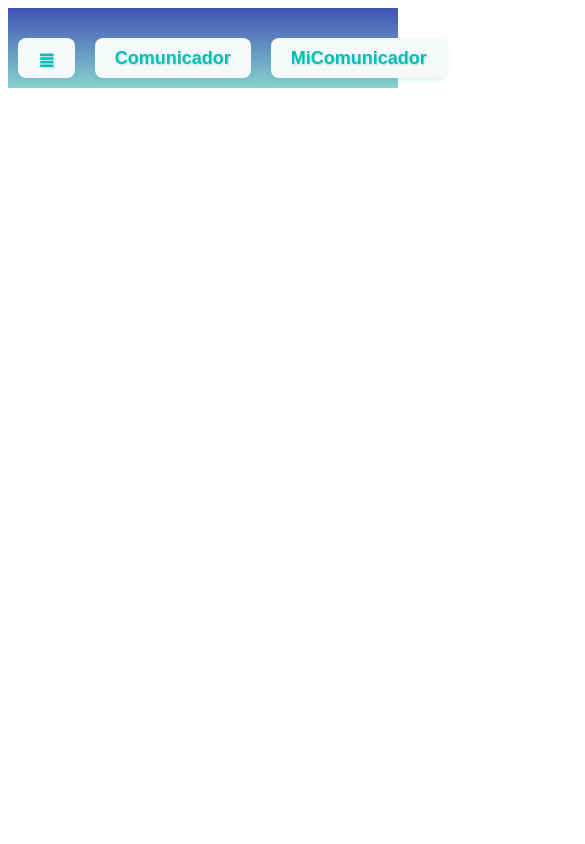
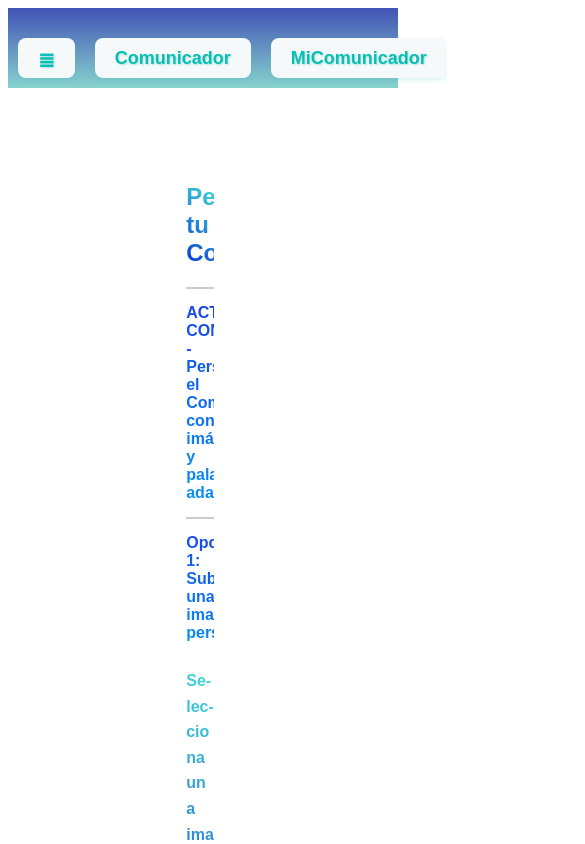
Before and after one commit to cristinavoda/Comunicapp, a Vue app: page /funcionamiento in a window 390 px wide. Shown: the top 844 px of the page, 585 px wide, since content can reach past the window. Built offline with nearby package versions, Linux system fonts and the light colour scheme.

Commit message:
estilos media querry3

```diff
--- a/src/views/Funcionamiento.vue
+++ b/src/views/Funcionamiento.vue
@@ -48,12 +48,12 @@
 <style scoped>
 .about {
   font-family: 'Poppins', sans-serif;
-  margin: 600px;
-  max-width: 90%;
+  margin: 20px auto;
+  max-width: 600px;
   width: 90%;
   padding: 20px;
-
-}
+  box-sizing: border-box;
+  text-align: left; }
 
 h1 {
   font-size: xx-large;
@@ -62,7 +62,7 @@ h1 {
   -webkit-background-clip: text;
   -webkit-text-fill-color: transparent;
   display: block;
-  text-align: center;
+  text-align: left;
   margin: 0 0 20px 0;
 }
 
@@ -75,7 +75,7 @@ p {
   font-weight: 800;
   line-height: 1.6;
   text-align: left;
-    white-space: normal !important;
+  white-space: normal !important;
   word-break: break-word;
   overflow-wrap: break-word;
   hyphens: auto;
@@ -95,6 +95,7 @@ h2, h3, h4, h5 {
 h2, h3, h4, h5 {
   font-size: medium;
   font-weight: bold;
+  text-align: left;
 }
 
 .step {
@@ -105,16 +106,18 @@ h2, h3, h4, h5 {
   border: none;
   height: 2px;
   background-color: #ccc;
-  margin: 30px 0;
+  margin: 5px 0;
 }
 
 @media (max-width: 600px) {
   .about {
     padding: 15px;
+    text-align: left;
   }
 
   h1 {
     font-size: x-large;
+    text-align: left;
   }
 
   p {
@@ -122,6 +125,7 @@ h2, h3, h4, h5 {
     white-space: normal !important;
     word-wrap: break-word;
     overflow-wrap: break-word;
+     text-align: left;
 
   }
 }
```
